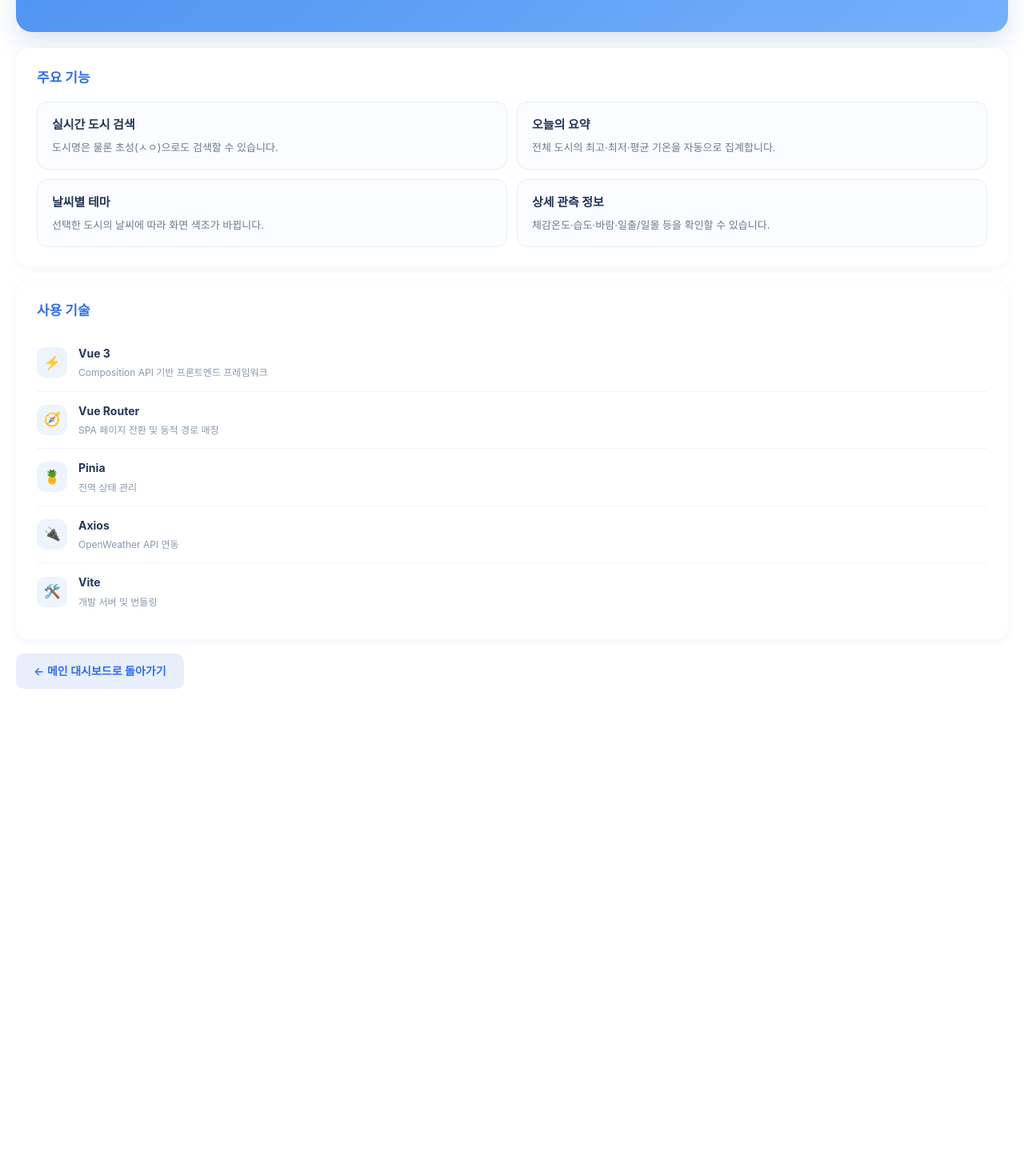
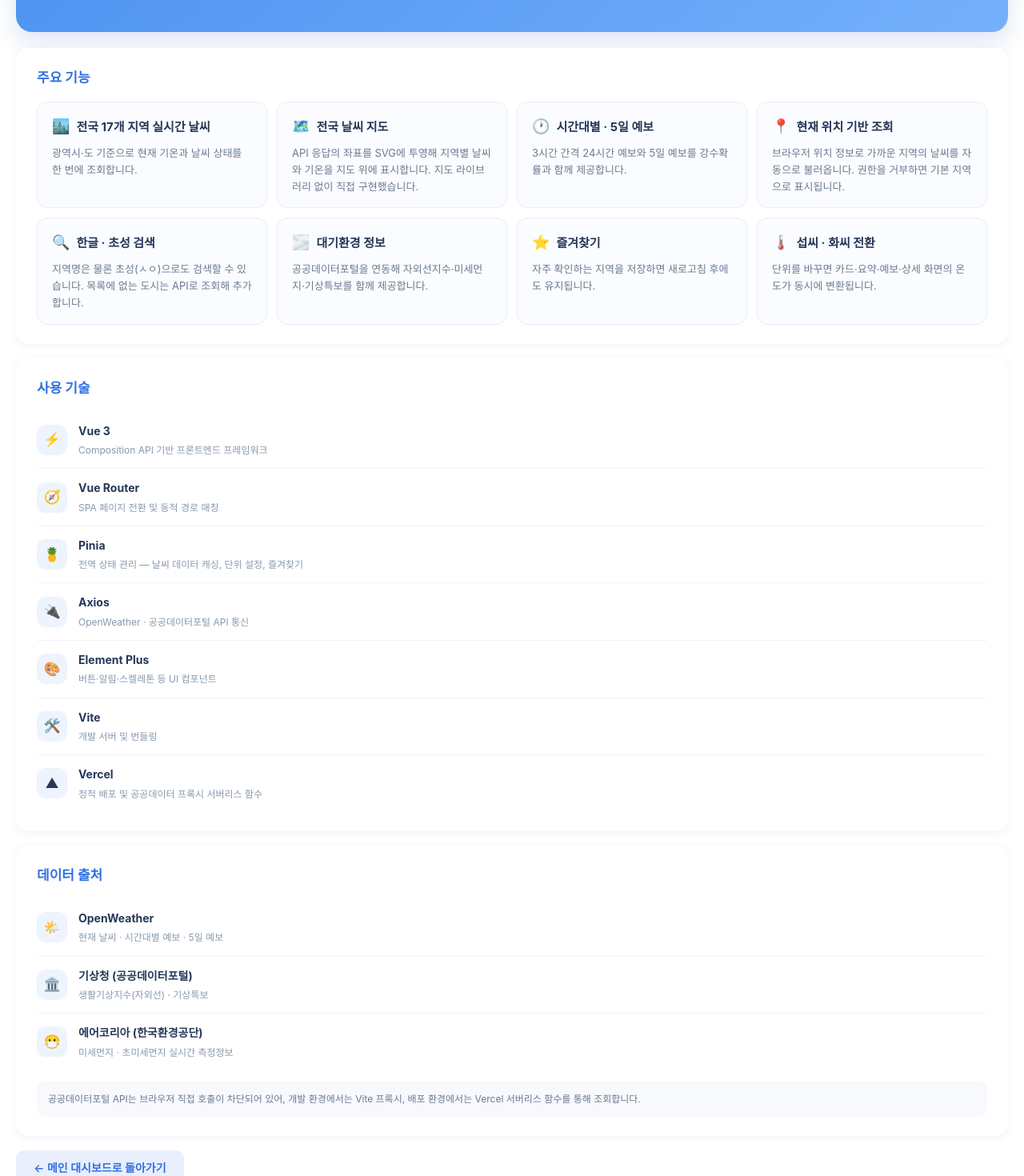
Before and after one commit to sugi136/skala-vue, a Vue app: page /about in a window 1280 px wide. Shown: the part 300-1770 px from the top of the page at 80% size. Before the commit the page ends 1241 px from the top, so only its background shows below. Built offline with nearby package versions, Linux system fonts and the light colour scheme.

Commit message:
화면 이름 변경 & 서비스 추가

```diff
--- a/src/views/WeatherAboutView.vue
+++ b/src/views/WeatherAboutView.vue
@@ -1,38 +1,106 @@
 <script setup>
 // ============================================
-// 5장 Hands on : views/WeatherAboutView.vue
-// 서비스 소개용 정적 페이지 + 메인 대시보드로 돌아가기
+// views/WeatherAboutView.vue
+//
+// [역할] 서비스 소개용 정적 페이지
+//
 // [핵심] 반응형 상태가 전혀 없는 정적 페이지도 하나의 라우트가 된다.
 //        Lazy Loading 덕분에 사용자가 이 메뉴를 누르기 전까지는
 //        이 파일이 다운로드되지 않는다.
 // ============================================
 
-// 사용 기술 스택 목록 (v-for 렌더링용)
+// 주요 기능
+const features = [
+  {
+    id: 'f1',
+    icon: '🏙️',
+    title: '전국 17개 지역 실시간 날씨',
+    desc: '광역시·도 기준으로 현재 기온과 날씨 상태를 한 번에 조회합니다.',
+  },
+  {
+    id: 'f2',
+    icon: '🗺️',
+    title: '전국 날씨 지도',
+    desc: 'API 응답의 좌표를 SVG에 투영해 지역별 날씨와 기온을 지도 위에 표시합니다. 지도 라이브러리 없이 직접 구현했습니다.',
+  },
+  {
+    id: 'f3',
+    icon: '🕐',
+    title: '시간대별 · 5일 예보',
+    desc: '3시간 간격 24시간 예보와 5일 예보를 강수확률과 함께 제공합니다.',
+  },
+  {
+    id: 'f4',
+    icon: '📍',
+    title: '현재 위치 기반 조회',
+    desc: '브라우저 위치 정보로 가까운 지역의 날씨를 자동으로 불러옵니다. 권한을 거부하면 기본 지역으로 표시됩니다.',
+  },
+  {
+    id: 'f5',
+    icon: '🔍',
+    title: '한글 · 초성 검색',
+    desc: '지역명은 물론 초성(ㅅㅇ)으로도 검색할 수 있습니다. 목록에 없는 도시는 API로 조회해 추가합니다.',
+  },
+  {
+    id: 'f6',
+    icon: '🌫️',
+    title: '대기환경 정보',
+    desc: '공공데이터포털을 연동해 자외선지수·미세먼지·기상특보를 함께 제공합니다.',
+  },
+  {
+    id: 'f7',
+    icon: '⭐',
+    title: '즐겨찾기',
+    desc: '자주 확인하는 지역을 저장하면 새로고침 후에도 유지됩니다.',
+  },
+  {
+    id: 'f8',
+    icon: '🌡️',
+    title: '섭씨 · 화씨 전환',
+    desc: '단위를 바꾸면 카드·요약·예보·상세 화면의 온도가 동시에 변환됩니다.',
+  },
+]
+
+// 사용 기술 스택
 const techStack = [
   { id: 't1', icon: '⚡', name: 'Vue 3', desc: 'Composition API 기반 프론트엔드 프레임워크' },
   { id: 't2', icon: '🧭', name: 'Vue Router', desc: 'SPA 페이지 전환 및 동적 경로 매칭' },
-  { id: 't3', icon: '🍍', name: 'Pinia', desc: '전역 상태 관리 ' },
-  { id: 't4', icon: '🔌', name: 'Axios', desc: 'OpenWeather API 연동 ' },
-  { id: 't5', icon: '🛠️', name: 'Vite', desc: '개발 서버 및 번들링' },
+  {
+    id: 't3',
+    icon: '🍍',
+    name: 'Pinia',
+    desc: '전역 상태 관리 — 날씨 데이터 캐싱, 단위 설정, 즐겨찾기',
+  },
+  { id: 't4', icon: '🔌', name: 'Axios', desc: 'OpenWeather · 공공데이터포털 API 통신' },
+  { id: 't5', icon: '🎨', name: 'Element Plus', desc: '버튼·알림·스켈레톤 등 UI 컴포넌트' },
+  { id: 't6', icon: '🛠️', name: 'Vite', desc: '개발 서버 및 번들링' },
+  {
+    id: 't7',
+    icon: '▲',
+    name: 'Vercel',
+    desc: '정적 배포 및 공공데이터 프록시 서버리스 함수',
+  },
 ]
 
-// 주요 기능 목록
-const features = [
+// 데이터 출처
+const dataSources = [
   {
-    id: 'f1',
-    title: '실시간 도시 검색',
-    desc: '도시명은 물론 초성(ㅅㅇ)으로도 검색할 수 있습니다.',
+    id: 'd1',
+    icon: '🌤️',
+    name: 'OpenWeather',
+    desc: '현재 날씨 · 시간대별 예보 · 5일 예보',
   },
   {
-    id: 'f2',
-    title: '오늘의 요약',
-    desc: '전체 도시의 최고·최저·평균 기온을 자동으로 집계합니다.',
+    id: 'd2',
+    icon: '🏛️',
+    name: '기상청 (공공데이터포털)',
+    desc: '생활기상지수(자외선) · 기상특보',
   },
-  { id: 'f3', title: '날씨별 테마', desc: '선택한 도시의 날씨에 따라 화면 색조가 바뀝니다.' },
   {
-    id: 'f4',
-    title: '상세 관측 정보',
-    desc: '체감온도·습도·바람·일출/일몰 등을 확인할 수 있습니다.',
+    id: 'd3',
+    icon: '😷',
+    name: '에어코리아 (한국환경공단)',
+    desc: '미세먼지 · 초미세먼지 실시간 측정정보',
   },
 ]
 </script>
@@ -43,7 +111,7 @@ const features = [
       <div class="about-icon">🌤️</div>
       <h1>서비스 소개</h1>
       <p class="about-lead">
-        전국 주요 도시의 날씨를 한눈에 확인할 수 있는 대시보드입니다.<br />
+        전국 주요 지역의 날씨를 한눈에 확인할 수 있는 대시보드입니다.<br />
         SK AX Full-Stack Engineering 과정의 Vue.js 실습 프로젝트로 제작되었습니다.
       </p>
     </header>
@@ -52,7 +120,10 @@ const features = [
       <h2>주요 기능</h2>
       <div class="feature-grid">
         <div v-for="item in features" :key="item.id" class="feature-card">
-          <h3>{{ item.title }}</h3>
+          <div class="feature-head">
+            <span class="feature-icon">{{ item.icon }}</span>
+            <h3>{{ item.title }}</h3>
+          </div>
           <p>{{ item.desc }}</p>
         </div>
       </div>
@@ -71,9 +142,26 @@ const features = [
       </ul>
     </section>
 
-    <!-- 메인 대시보드로 돌아가기 -->
-    <!-- [핵심] <a href="/"> 를 쓰면 새로고침되어 앱이 처음부터 다시 로드된다.
-         반드시 <RouterLink> 를 사용할 것. -->
+    <section class="about-section">
+      <h2>데이터 출처</h2>
+      <ul class="tech-list">
+        <li v-for="source in dataSources" :key="source.id" class="tech-item">
+          <span class="tech-icon">{{ source.icon }}</span>
+          <div>
+            <p class="tech-name">{{ source.name }}</p>
+            <p class="tech-desc">{{ source.desc }}</p>
+          </div>
+        </li>
+      </ul>
+
+      <p class="source-note">
+        공공데이터포털 API는 브라우저 직접 호출이 차단되어 있어, 개발 환경에서는 Vite 프록시, 배포
+        환경에서는 Vercel 서버리스 함수를 통해 조회합니다.
+      </p>
+    </section>
+
+    <!-- [핵심] &lt;a href="/"&gt; 를 쓰면 새로고침되어 앱이 처음부터 다시 로드된다.
+         반드시 &lt;RouterLink&gt; 를 사용할 것. -->
     <RouterLink to="/" class="link-home">← 메인 대시보드로 돌아가기</RouterLink>
   </div>
 </template>
@@ -133,9 +221,10 @@ const features = [
 }
 
 /* ===== 주요 기능 ===== */
+/* 폭에 따라 열 수가 자동으로 조정된다 */
 .feature-grid {
   display: grid;
-  grid-template-columns: repeat(2, 1fr);
+  grid-template-columns: repeat(auto-fit, minmax(280px, 1fr));
   gap: 12px;
 }
 
@@ -146,6 +235,16 @@ const features = [
   border-radius: 13px;
 }
 
+.feature-head {
+  display: flex;
+  align-items: center;
+  gap: 8px;
+}
+
+.feature-icon {
+  font-size: 18px;
+}
+
 .feature-card h3 {
   margin: 0;
   font-size: 15px;
@@ -153,13 +252,13 @@ const features = [
 }
 
 .feature-card p {
-  margin: 6px 0 0;
+  margin: 8px 0 0;
   font-size: 13px;
   line-height: 1.6;
   color: #6b7a90;
 }
 
-/* ===== 사용 기술 ===== */
+/* ===== 사용 기술 · 데이터 출처 ===== */
 .tech-list {
   margin: 0;
   padding: 0;
@@ -202,6 +301,16 @@ const features = [
   color: #8899ad;
 }
 
+.source-note {
+  margin: 14px 0 0;
+  padding: 12px 14px;
+  font-size: 12px;
+  line-height: 1.7;
+  color: #6b7a90;
+  background: #f7f9fd;
+  border-radius: 10px;
+}
+
 /* ===== 돌아가기 ===== */
 .link-home {
   display: inline-block;
@@ -220,9 +329,6 @@ const features = [
 }
 
 @media (max-width: 640px) {
-  .feature-grid {
-    grid-template-columns: 1fr;
-  }
   .about-header {
     padding: 34px 22px;
   }
--- a/src/views/WeatherHomeView.vue
+++ b/src/views/WeatherHomeView.vue
@@ -334,7 +334,7 @@ watchEffect(() => {
     <header class="app-header">
       <div class="header-top">
         <div>
-          <h1>과제 6: 날씨 (Axios)</h1>
+          <h1>오늘의 날씨</h1>
           <p class="header-date">
             {{ today }}
             <span v-if="headerCity" class="header-city">
```
